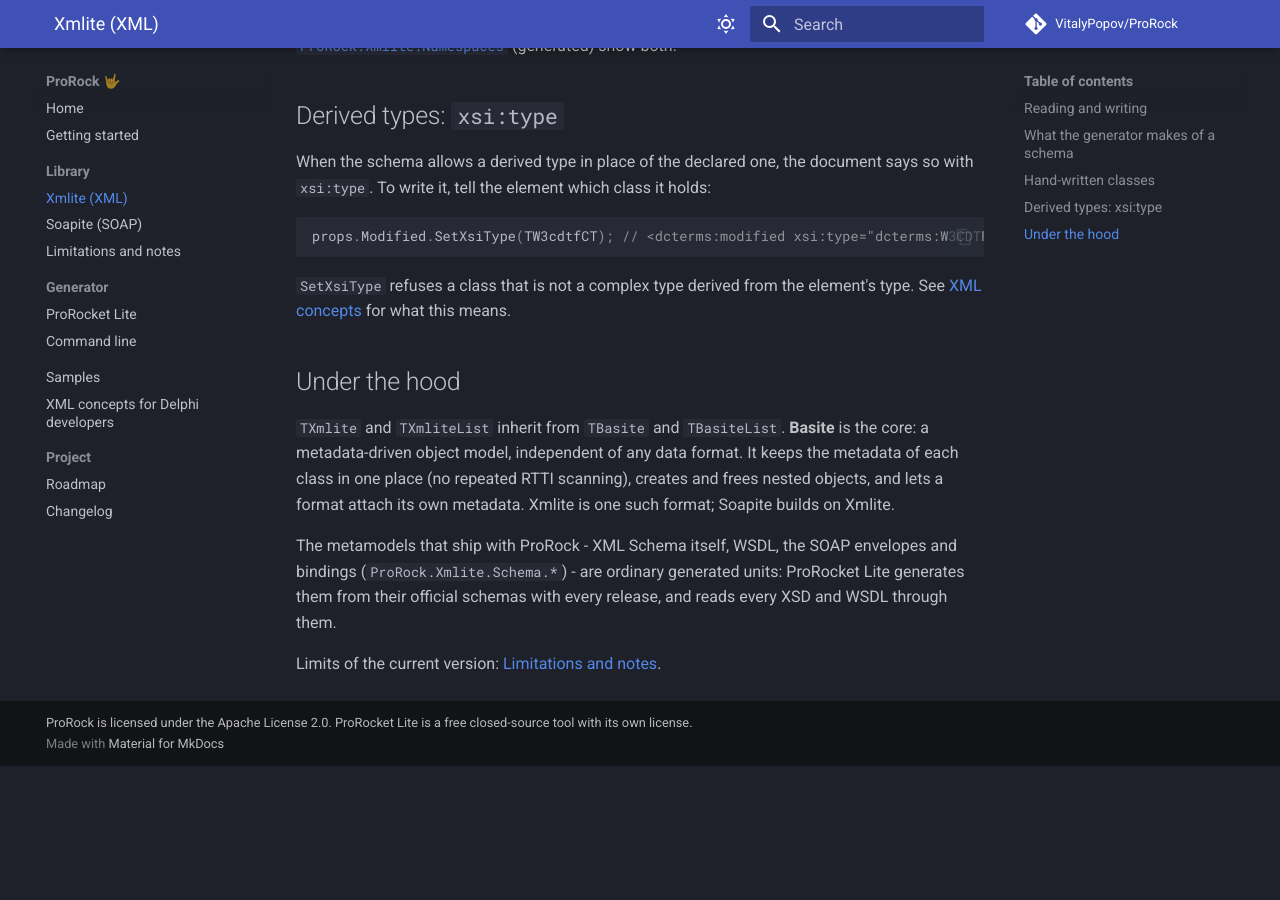
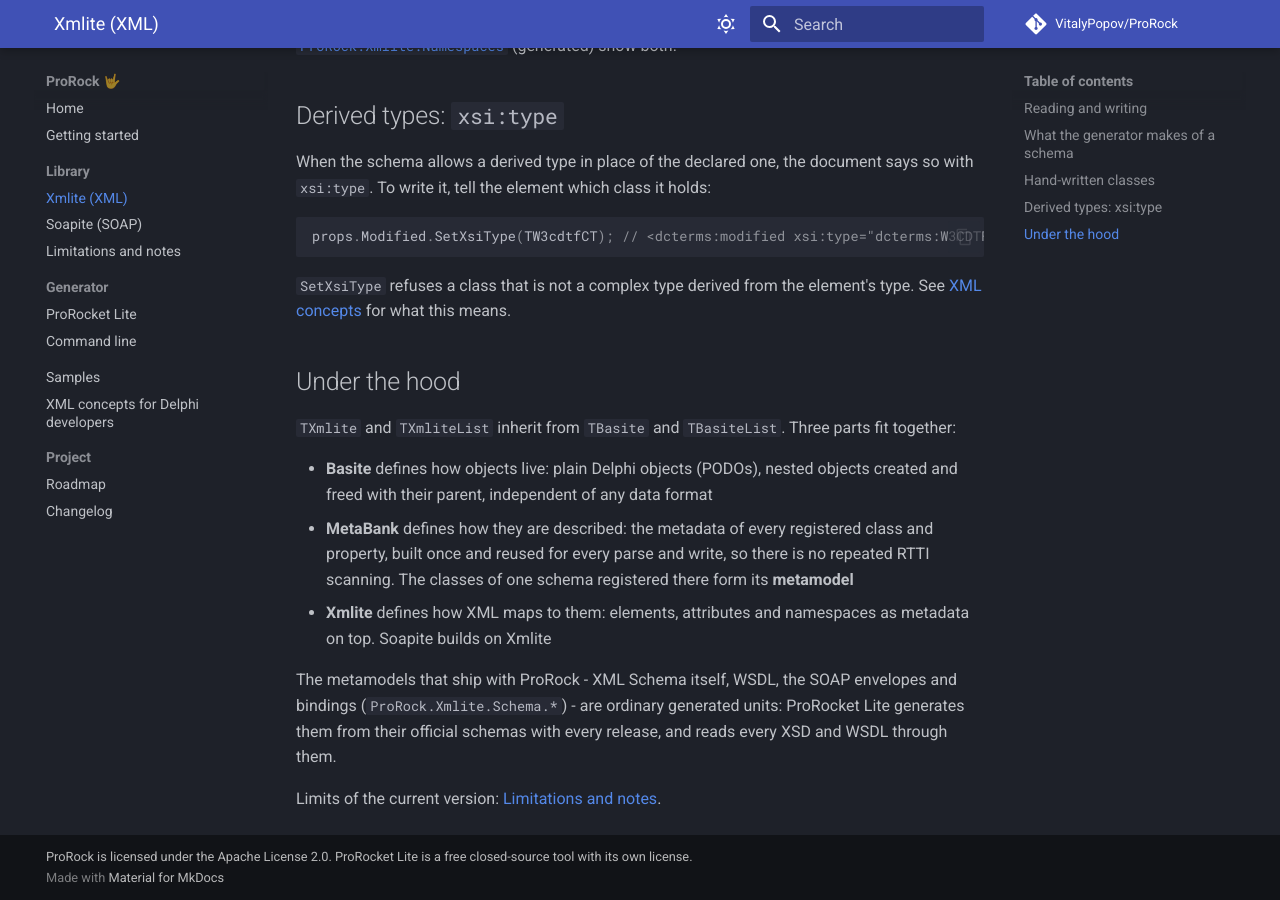
Before and after one commit to VitalyPopov/ProRock, an MkDocs documentation site: the page built from docs/xmlite.md, in a window 1280 px wide and 900 px high, scrolled down 2905 px. Built offline with MkDocs 1.6.1 and Material for MkDocs 9.7.7, drawn with Linux system fonts in a browser that asks for light colours; comment, search, counter and statistics services are not loaded; before the commit the page ends 3671 px from its top, so only the background shows below that.

Commit message:
Site: Basite, MetaBank and Xmlite - how they fit together (from the old wiki's Concepts page)

```diff
--- a/docs/xmlite.md
+++ b/docs/xmlite.md
@@ -130,9 +130,14 @@ props.Modified.SetXsiType(TW3cdtfCT); // <dcterms:modified xsi:type="dcterms:W3C
 
 ## Under the hood
 
-`TXmlite` and `TXmliteList` inherit from `TBasite` and `TBasiteList`. **Basite** is the core: a metadata-driven object model,
-independent of any data format. It keeps the metadata of each class in one place (no repeated RTTI scanning), creates and
-frees nested objects, and lets a format attach its own metadata. Xmlite is one such format; Soapite builds on Xmlite.
+`TXmlite` and `TXmliteList` inherit from `TBasite` and `TBasiteList`. Three parts fit together:
+
+- **Basite** defines how objects live: plain Delphi objects (PODOs), nested objects created and freed with their parent,
+  independent of any data format
+- **MetaBank** defines how they are described: the metadata of every registered class and property, built once and reused
+  for every parse and write, so there is no repeated RTTI scanning. The classes of one schema registered there form its
+  **metamodel**
+- **Xmlite** defines how XML maps to them: elements, attributes and namespaces as metadata on top. Soapite builds on Xmlite
 
 The metamodels that ship with ProRock - XML Schema itself, WSDL, the SOAP envelopes and bindings
 (`ProRock.Xmlite.Schema.*`) - are ordinary generated units: ProRocket Lite generates them from their official schemas with
```
